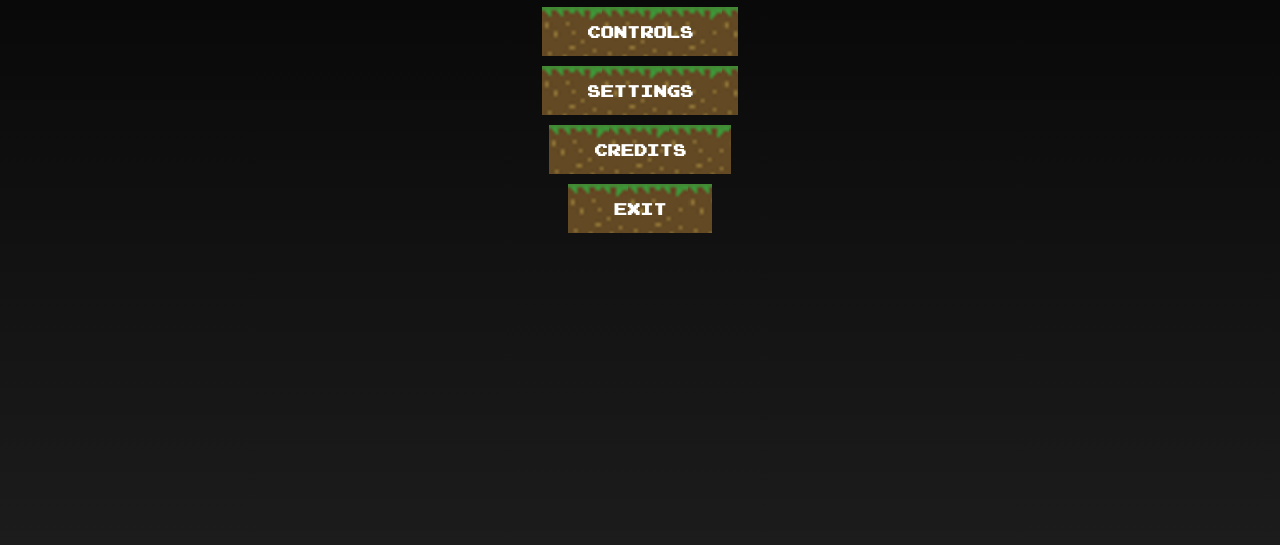
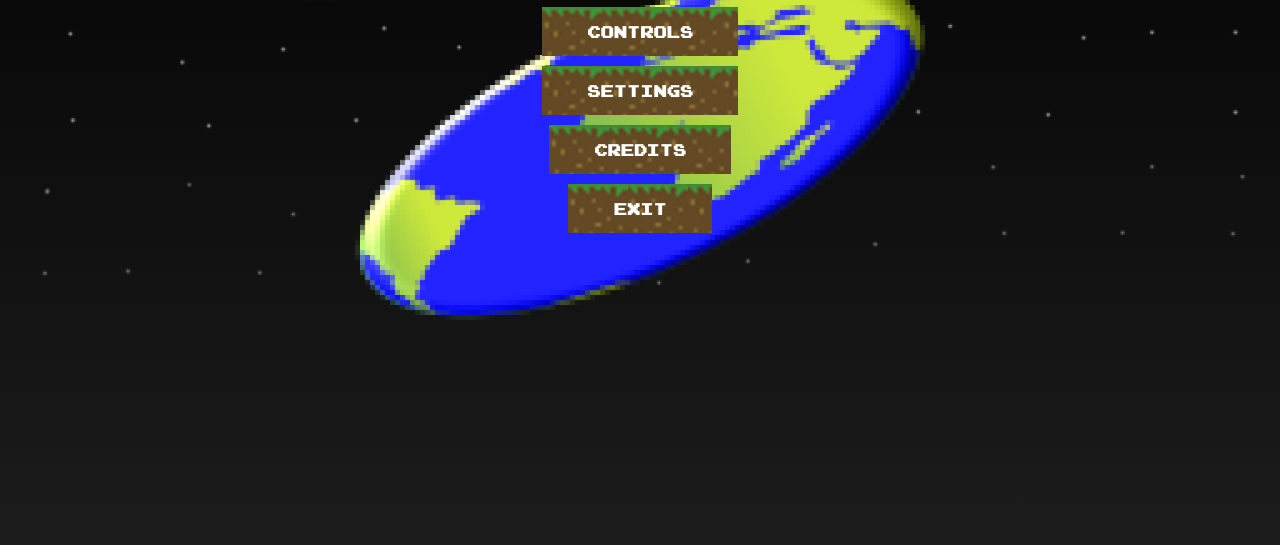
Before and after one commit to lvoz2/Flat-Earth-Sim, a plain HTML site: page index.html in a window 1280 px wide. Shown: the part 255-800 px from the top of the page. Drawn offline with Linux system fonts and the light colour scheme.

Commit message:
Update game.css

```diff
--- a/css/game.css
+++ b/css/game.css
@@ -33,7 +33,7 @@ html, body {
     margin: 0;
     background-repeat: no-repeat;
     background-attachment: fixed;
-	background: url("../img/backgrounds/titleBackground.gif") no-repeat fixed center, linear-gradient(#000000, #1c1c1c);
+	background: url("../img/backgrounds/titleBackground.png") no-repeat fixed center, linear-gradient(#000000, #1c1c1c);
 	background-size: 100%;
 	text-align: center;
 	font-family: Joystix;
```
